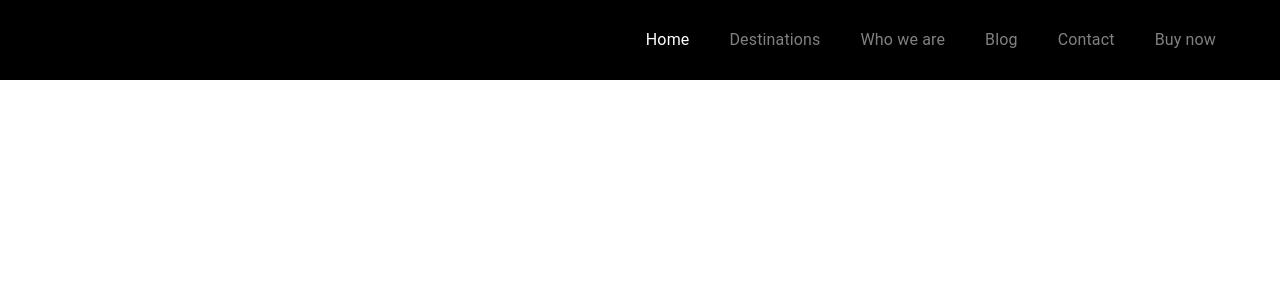
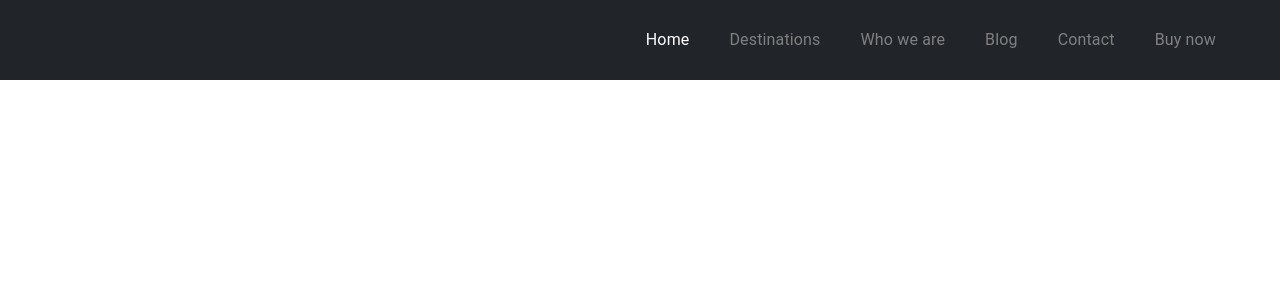
Before and after one commit to VladislavFuklev/React-my-project, a React (Create React App) app: page / in a window 1280 px wide. Shown: the top 300 px of the page. Built offline with nearby package versions, Linux system fonts and the light colour scheme.

Commit message:
изменил фон хедера

```diff
--- a/src/container/Header/Header.css
+++ b/src/container/Header/Header.css
@@ -4,7 +4,7 @@
   padding: 0;
 }
 .header {
-  background-color: black;
+  background-color: #212529;
 }
 
 .header__container {
```
